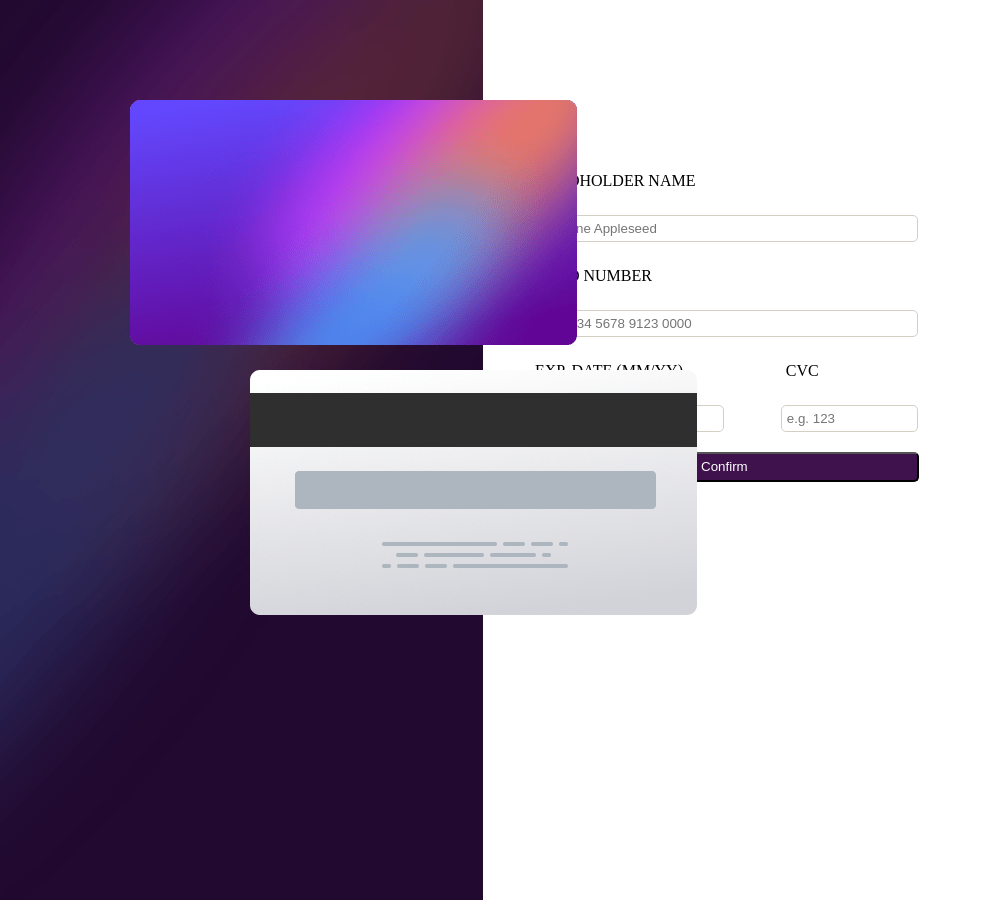
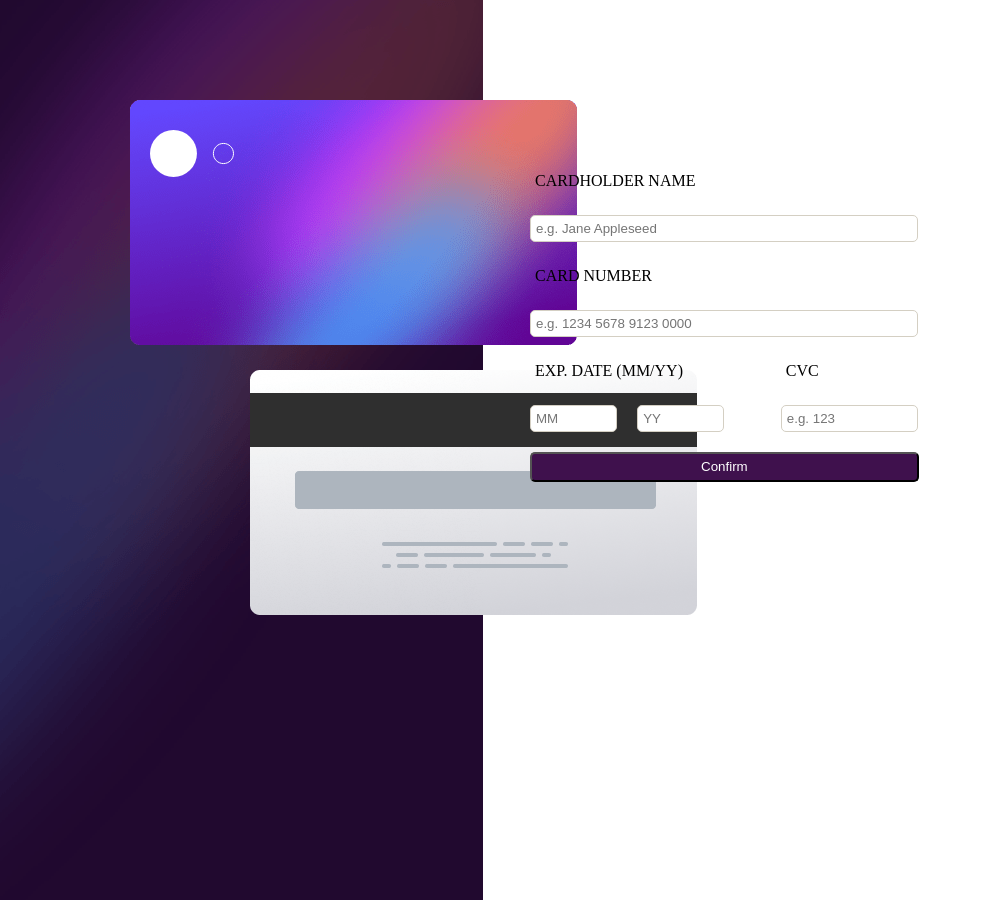
Before and after one commit to shahrzadJavadiKoushesh/InteractiveCardDetailsForm, an Angular app: page / in a window 1280 px wide. Shown: the whole page, without its empty margins (0-982 px from the left). Built offline with nearby package versions, Linux system fonts and the light colour scheme.

Commit message:
add circles of the front card

```diff
--- a/src/app/app.component.html
+++ b/src/app/app.component.html
@@ -1,5 +1,13 @@
 <div class="container">
   <div class="main-bg">
+    <div class="circles">
+      <svg xmlns="http://www.w3.org/2000/svg" width="84" height="47" fill="none">
+        <ellipse cx="23.478" cy="23.5" rx="23.478" ry="23.5" fill="#fff" />
+        <path
+          d="M83.5 23.5c0 5.565-4.507 10.075-10.065 10.075-5.559 0-10.065-4.51-10.065-10.075 0-5.565 4.506-10.075 10.065-10.075 5.558 0 10.065 4.51 10.065 10.075Z"
+          stroke="#fff" />
+      </svg>
+    </div>
     <img src="../assets/bg-main-desktop.png" alt="main" srcset="" class="bg-main-desktop">
     <img src="../assets/bg-card-front.png" alt="front of your card" srcset="" class="bg-card-front">
     <img src="../assets/bg-card-back.png" alt="back of your card" srcset="" class="bg-card-back">
--- a/src/app/app.component.scss
+++ b/src/app/app.component.scss
@@ -4,11 +4,20 @@
     .main-bg{
         background-color: #FFF;
         position: relative;
+        z-index: -1;
 
         .bg-card-front{
             position: absolute;
             margin-top: 100px;
             left: 130px;
+            z-index: 0;
+        }
+
+        .circles{
+            position: absolute;
+            top: 130px;
+            left: 150px;
+            z-index: 1;
         }
 
         .bg-card-back{
```
